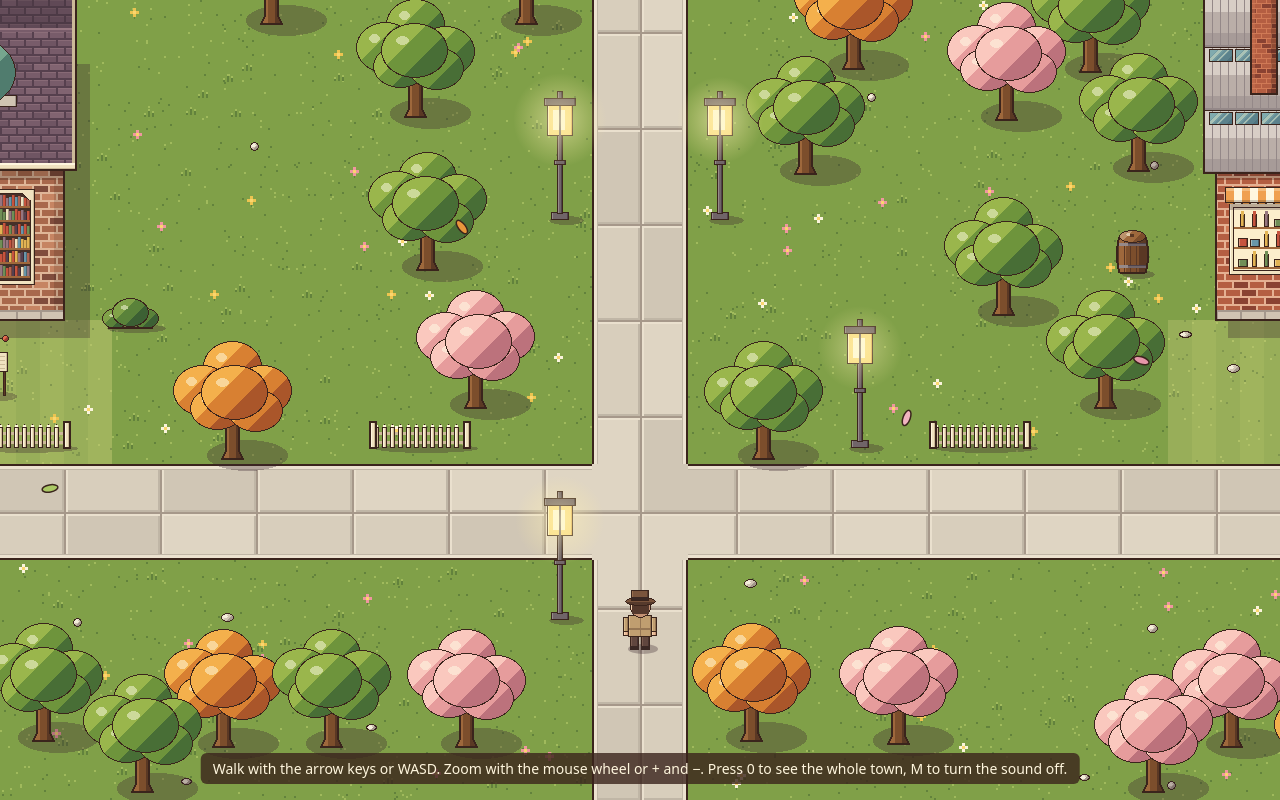
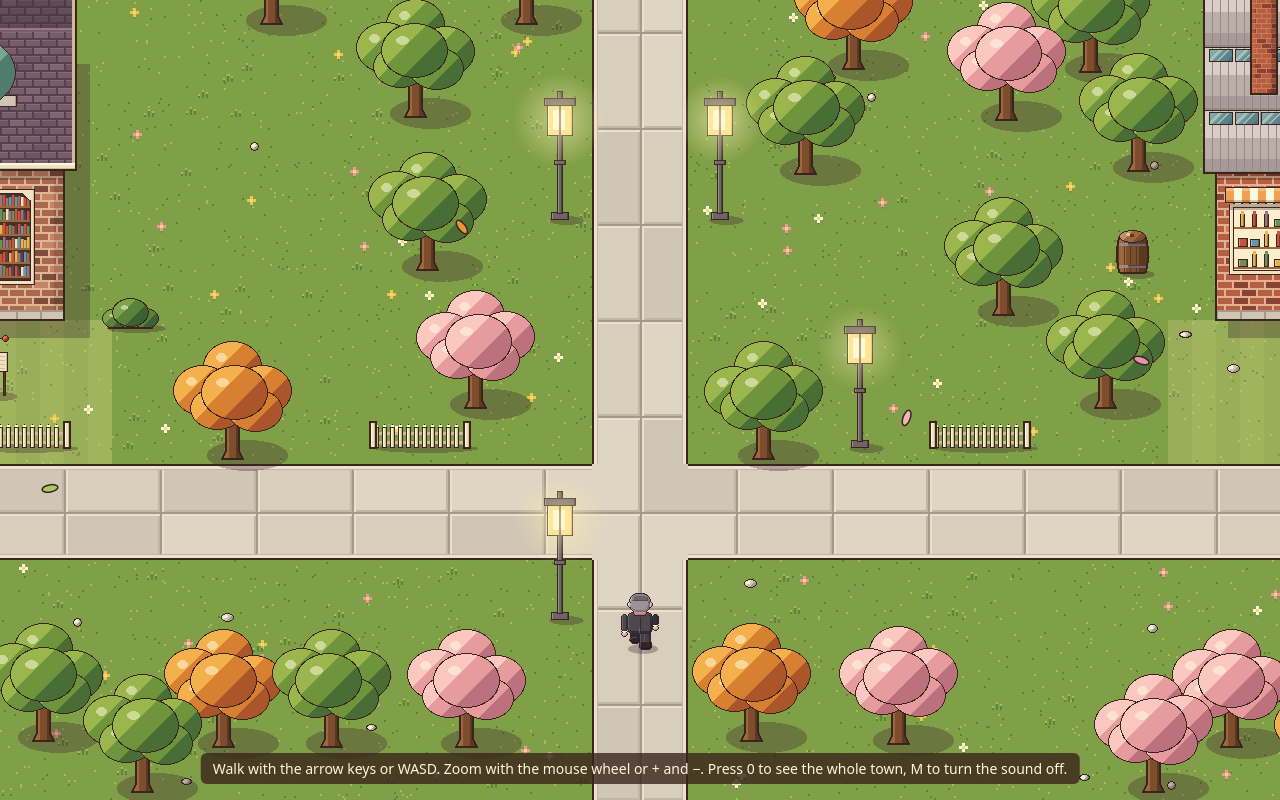
Before and after one commit to baileyrd/MyVillage, a plain HTML site: page index.html in a window 1280 px wide. Drawn offline with Linux system fonts and the light colour scheme.

Commit message:
Nano's character walks the town; character sheet rules and prompts
characters/nano.png is the Chief Human Officer's walking sheet (rows:
toward, right, left, away; frames: left foot, standing, right foot) and
replaces the visitor as the walker on the page. Adds the prompt used for
the first character and the prompt for redrawing an existing sheet as a
different person, plus the rules in NOTES.md.

Co-Authored-By: Claude Fable 5.2 <noreply@anthropic.com>
Claude-Session: https://claude.ai/code/session_017VLiNeMEVJpA2eN9vBJEL2

```diff
--- a/index.html
+++ b/index.html
@@ -28,8 +28,9 @@ const hint = document.getElementById('hint');
 
 const SPEED = 230;                    // map pixels per second
 const FOOT_W = 22, FOOT_H = 12;       // the part of the walker that bumps into things
-const FRAME_W = 48, FRAME_H = 64;     // one drawing in maps/visitor.png
-const ROW = { down: 0, up: 1, left: 2, right: 3 };
+const FRAME_W = 48, FRAME_H = 64;     // one drawing in the walker's sheet
+const WALKER = 'characters/nano.png';  // Nano, the Chief Human Officer
+const ROW = { down: 0, right: 1, left: 2, up: 3 };   // sheet rows: toward us, right, left, away
 const STRIDE = [1, 0, 2, 0];          // step, stand, other step, stand
 const MAX_ZOOM = 4;
 const MOVES = {
@@ -337,7 +338,7 @@ addEventListener('wheel', (event) => {
 }, { passive: false });
 addEventListener('resize', resize);
 
-Promise.all(['maps/town-1950s-hd.png', 'maps/town-1950s-objects.png', 'maps/visitor.png'].map(loadImage))
+Promise.all(['maps/town-1950s-hd.png', 'maps/town-1950s-objects.png', WALKER].map(loadImage))
   .then(([town, objects, visitor]) => {
     art = { town, objects, visitor };
     resize();
```
Also changed, not shown: characters/nano.png (added), 3 other files.
